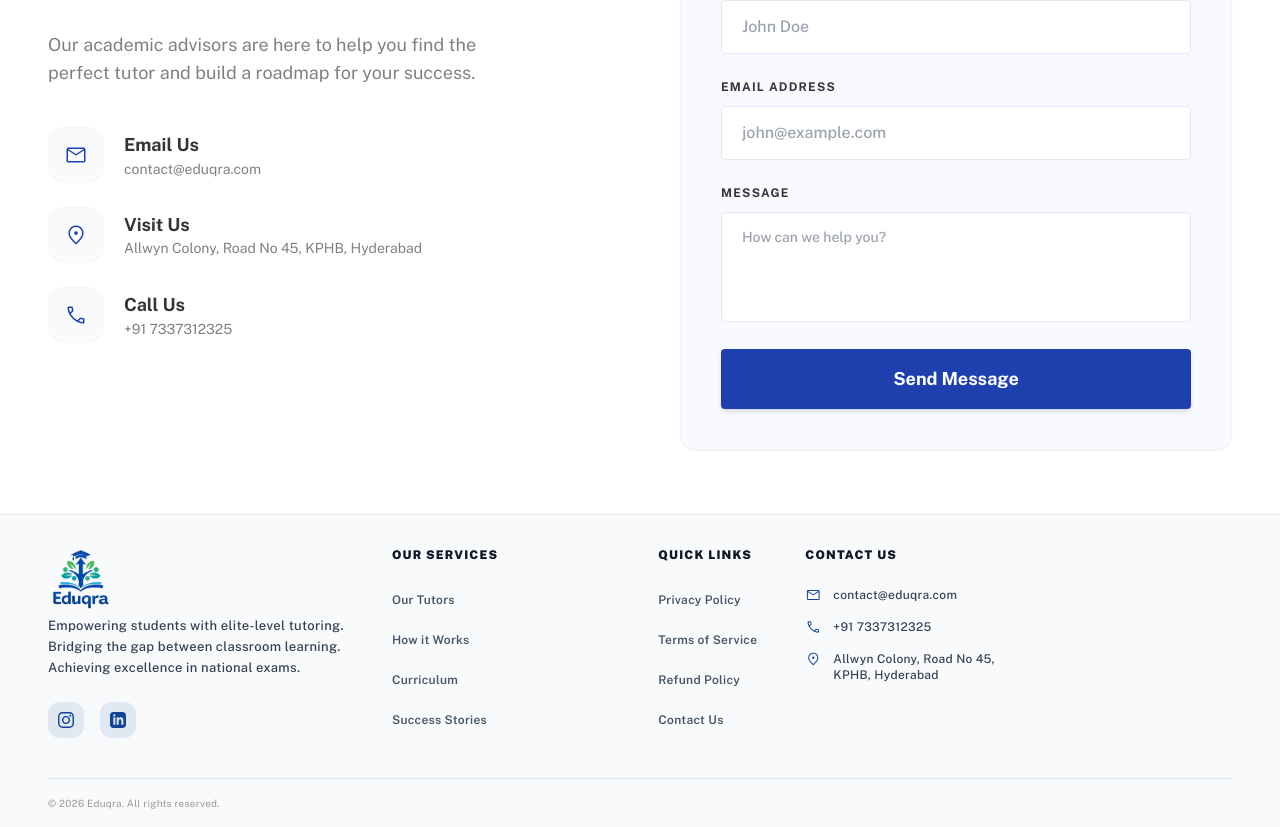
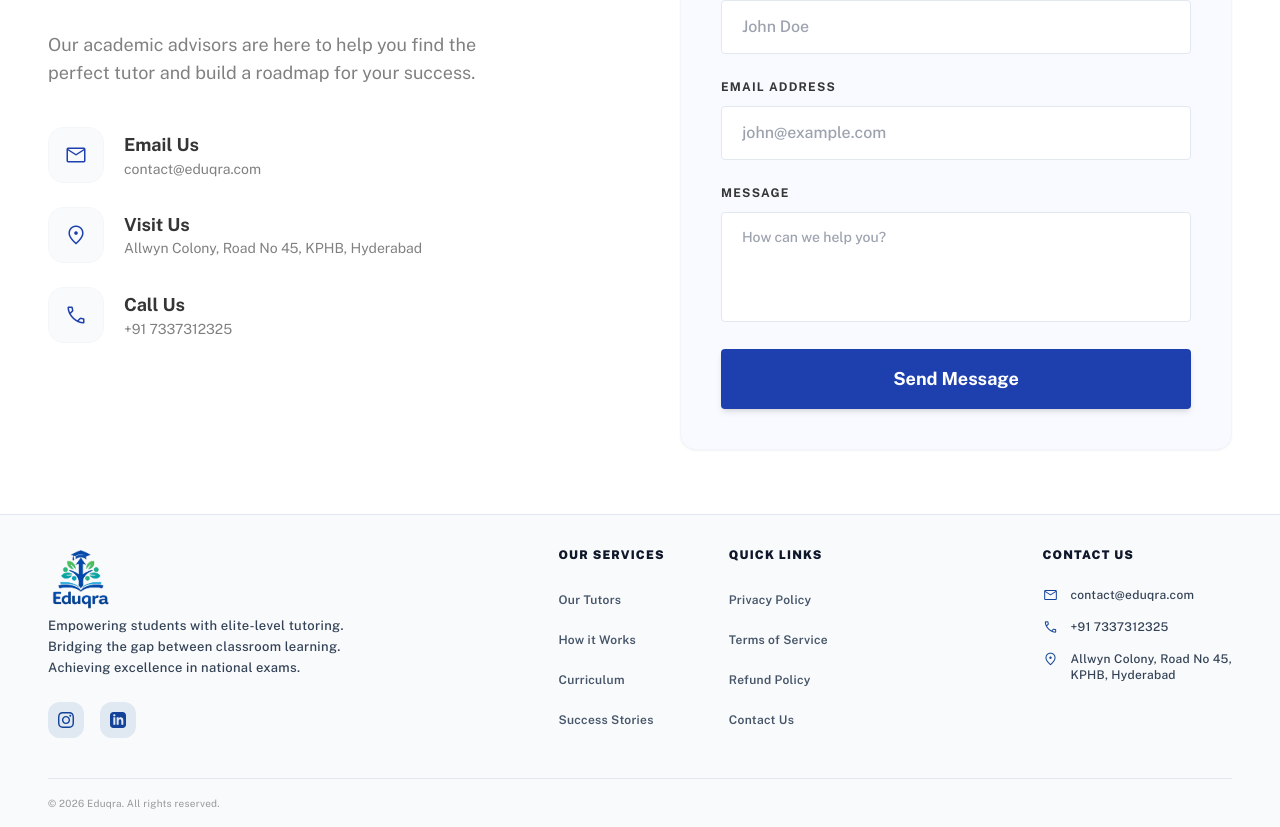
Before and after one commit to kavya536/edu-landing, a React (Vite) app: page / in a window 1280 px wide. Shown: the part 7595-8422 px from the top of the page. Built offline with nearby package versions, Linux system fonts and the light colour scheme; no server answers.

Commit message:
Remove excessive empty space from footer

```diff
--- a/src/components/Footer.jsx
+++ b/src/components/Footer.jsx
@@ -3,7 +3,7 @@ import React from 'react';
 const Footer = ({ setView }) => (
   <footer className="bg-slate-50 border-t border-slate-200 pt-8 pb-4 px-6 md:px-12">
     <div className="max-w-screen-2xl mx-auto">
-      <div className="flex flex-col lg:flex-row justify-between items-start gap-12 pr-6 md:pr-12 lg:pr-64">
+      <div className="flex flex-col lg:flex-row justify-between items-start gap-12">
         <div className="max-w-xs shrink-0">
           <div className="mb-1">
             <img src="/logo.png" alt="Eduqra" className="h-16 w-auto object-contain" loading="lazy" />
@@ -23,7 +23,7 @@ const Footer = ({ setView }) => (
           </div>
         </div>
 
-        <div className="flex flex-col sm:flex-row gap-12 lg:gap-40">
+        <div className="flex flex-col sm:flex-row gap-12 lg:gap-16">
           <div>
             <h4 className="text-slate-900 font-black mb-6 text-xs tracking-widest uppercase whitespace-nowrap">Our Services</h4>
             <ul className="space-y-4">
```
